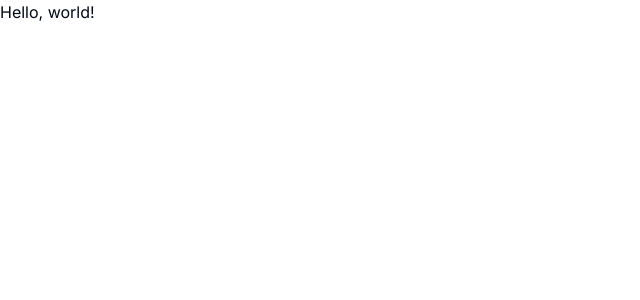
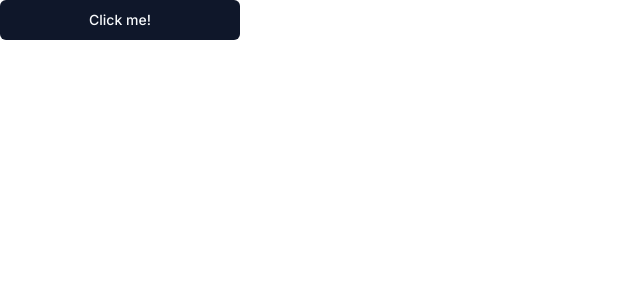
Before and after one commit to shouta0715/animation-collection, a Next.js app: page / in a window 1280 px wide. Shown: the top 300 px of the page, without its empty margins (0-640 px from the left). Built offline with nearby package versions, Linux system fonts and the light colour scheme.

Commit message:
add: status animation button

```diff
--- /dev/null
+++ b/src/app/_features/status-button/components/index.tsx
@@ -0,0 +1,46 @@
+"use client";
+
+import { MutationStatus } from "@tanstack/react-query";
+import { AnimatePresence, motion } from "framer-motion";
+import { Check, Loader } from "lucide-react";
+import React from "react";
+import { useStatusButton } from "@/app/_features/status-button/hooks";
+import { Button } from "@/components/ui/button";
+
+const buttonCopy: Record<MutationStatus, React.ReactNode> = {
+  idle: "Click me!",
+  pending: <Loader className="animate-spin" size={24} />,
+  error: "Oops! Something went wrong.",
+  success: (
+    <span className="flex items-center gap-2">
+      <Check size={24} />
+      Success!
+    </span>
+  ),
+};
+
+export function StatusButton() {
+  const { mutate, status } = useStatusButton();
+
+  return (
+    <div>
+      <Button
+        className="w-60"
+        disabled={status === "pending"}
+        onClick={() => mutate(3000)}
+      >
+        <AnimatePresence initial={false} mode="popLayout">
+          <motion.span
+            key={status}
+            animate={{ opacity: 1, y: 0 }}
+            exit={{ opacity: 0, y: 25 }}
+            initial={{ opacity: 0, y: -25 }}
+            transition={{ duration: 0.3, type: "spring", bounce: 0 }}
+          >
+            {buttonCopy[status]}
+          </motion.span>
+        </AnimatePresence>
+      </Button>
+    </div>
+  );
+}
--- /dev/null
+++ b/src/app/_features/status-button/hooks/index.ts
@@ -0,0 +1,17 @@
+import { useMutation } from "@tanstack/react-query";
+
+const fetchDemo = async (ms = 3000) => {
+  await new Promise((resolve) => {
+    setTimeout(resolve, ms);
+  });
+
+  return Math.random();
+};
+
+export function useStatusButton() {
+  const { status, mutate } = useMutation({
+    mutationFn: fetchDemo,
+  });
+
+  return { status, mutate };
+}
--- a/src/app/page.tsx
+++ b/src/app/page.tsx
@@ -1,3 +1,9 @@
+import { StatusButton } from "@/app/_features/status-button/components";
+
 export default function Home() {
-  return <div>Hello, world!</div>;
+  return (
+    <div>
+      <StatusButton />
+    </div>
+  );
 }
```
